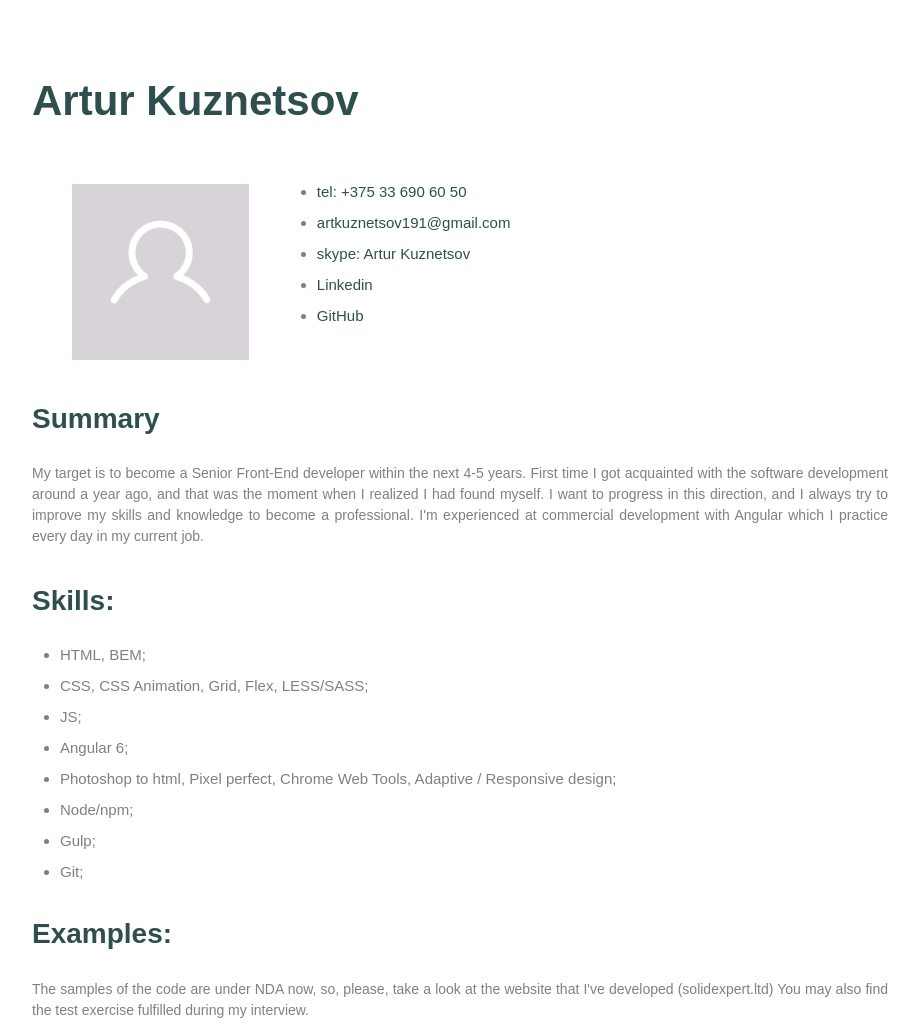
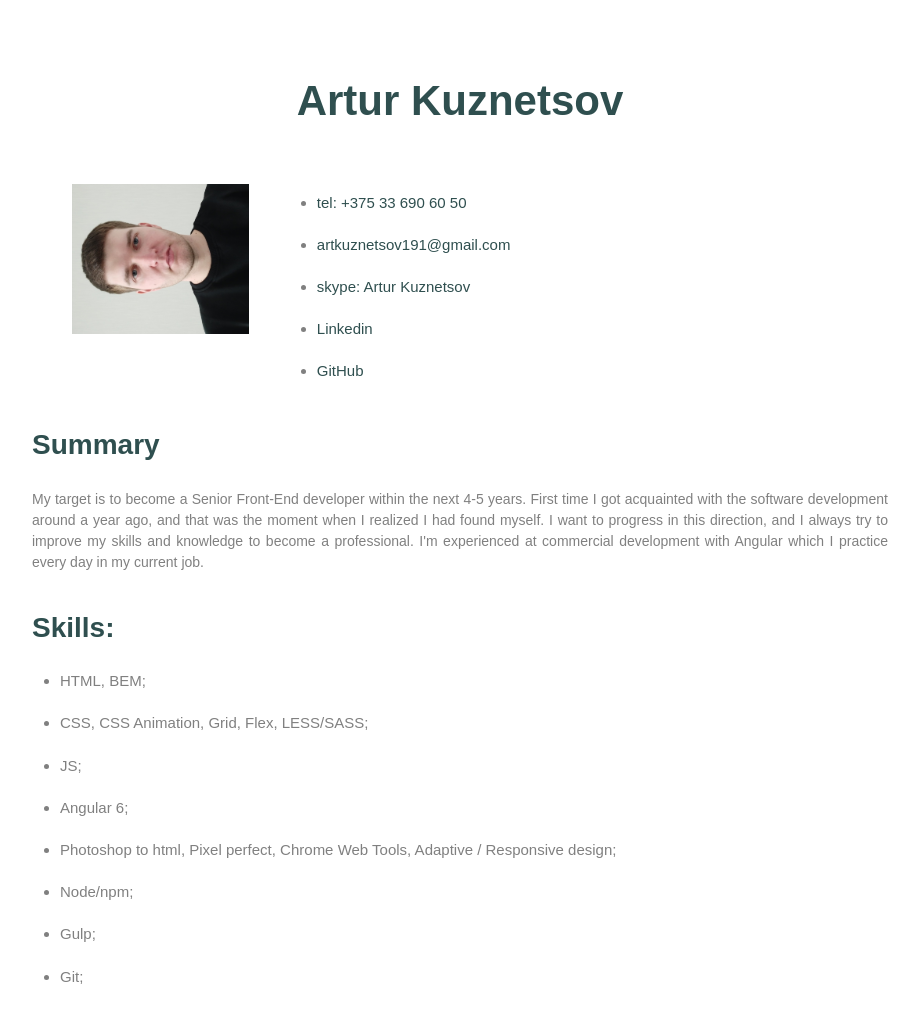
Before and after one commit to ArturKuz/rsschool-2019Q1-cv, a plain HTML site: page index.html in a window 1280 px wide. Shown: the top 1024 px of the page, without its empty margins (180-1099 px from the left). Drawn offline with Linux system fonts and the light colour scheme.

Commit message:
refact: upd foto

```diff
--- a/css/style.css
+++ b/css/style.css
@@ -67,7 +67,7 @@ ul{
 /* .list{} */
 
 .list-item{
-    margin: 1rem 2rem;
+    margin: 1.8rem 2rem;
 }
 
 .link{
--- a/index.html
+++ b/index.html
@@ -11,14 +11,14 @@
 
 <body>
     <div class="container">
-        <header class="p-header row">
+        <header class="p-header row t--c">
             <h1 class="title t--dark-gray">Artur Kuznetsov</h1>
         </header>
         <main class="p-content flex flex--column">
             <section class="p-content__contacts flex row">
                 <div class="col--30">
                     <figure>
-                        <img class="img" src="assets/img/foto.jpg" alt="foto">
+                        <img class="img" src="assets/img/cv.jpg" alt="foto">
                     </figure>
                 </div>
                 <div class="col--50">
```
Also changed, not shown: assets/img/cv.jpg (added).
